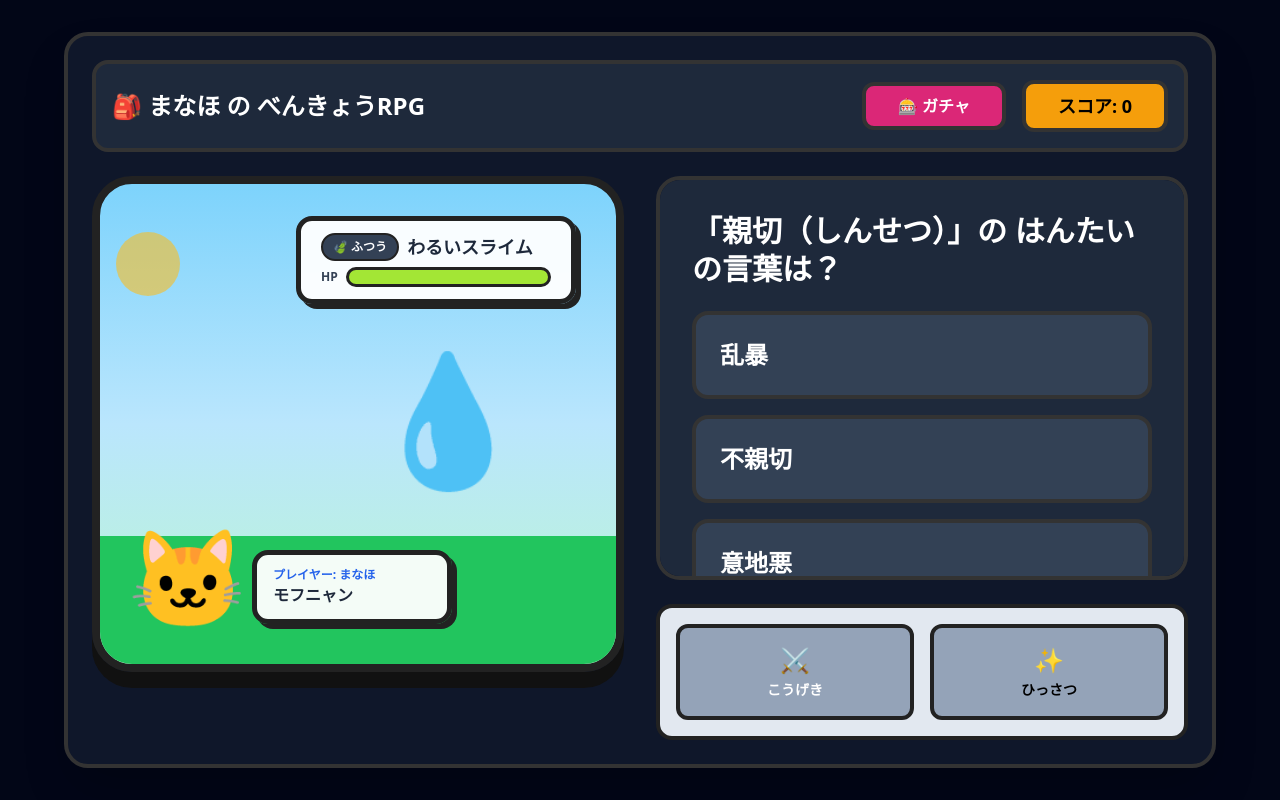
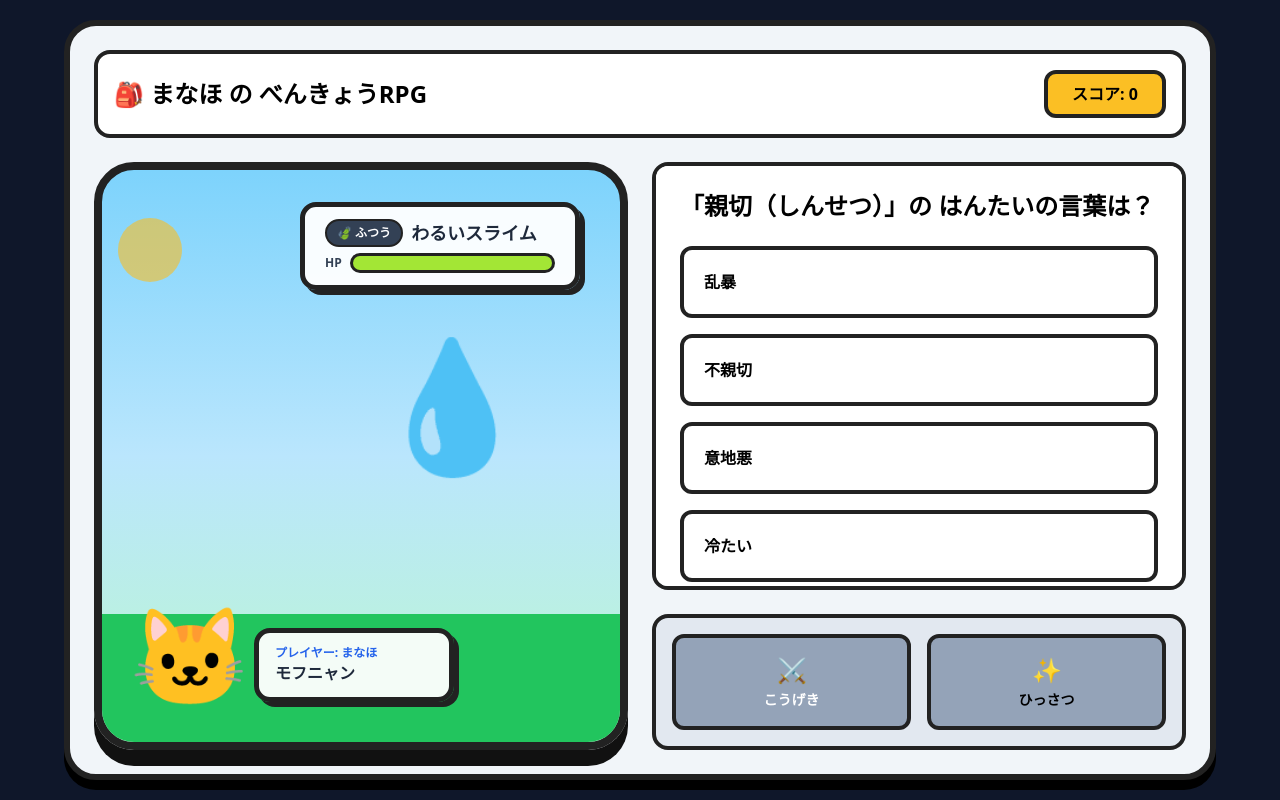
Before and after one commit to kotani6053/manaho-rpg, a Next.js app in the folder my-study-rpg/: page / in a window 1280 px wide. Built offline with nearby package versions, Linux system fonts and the light colour scheme.

Commit message:
Update page.tsx

```diff
--- a/my-study-rpg/src/app/page.tsx
+++ b/my-study-rpg/src/app/page.tsx
@@ -5,82 +5,58 @@ import ActionPanel from '../components/ActionPanel';
 import { kotobaData } from '../data/gameData';
 
 export default function GamePage() {
-  const [level, setLevel] = useState(5);
   const [score, setScore] = useState(0);
   const [currentQuizIndex, setCurrentQuizIndex] = useState(0);
-  const [selectedAnswer, setSelectedAnswer] = useState<string | null>(null);
-  const [isCorrect, setIsCorrect] = useState<boolean | null>(null);
-
+  const [monsterHP, setMonsterHP] = useState(100);
   const [isAttacking, setIsAttacking] = useState(false);
   const [isTakingDamage, setIsTakingDamage] = useState(false);
-  const [monsterHP, setMonsterHP] = useState(100);
-  const [monster, setMonster] = useState({ name: "わるいスライム", hp: 100, img: "💧", isRare: false });
 
   const quiz = kotobaData[currentQuizIndex] || kotobaData[0];
 
   const handleAttack = (isSpecial: boolean) => {
-    if (monsterHP <= 0) return;
     setIsAttacking(true);
-    const damage = isSpecial ? 40 + level * 4 : 15 + level * 2;
     setTimeout(() => {
       setIsAttacking(false);
-      setIsTakingDamage(true);
-      setMonsterHP((prev) => Math.max(0, prev - damage));
-      setTimeout(() => setIsTakingDamage(false), 500);
+      setMonsterHP((prev) => Math.max(0, prev - (isSpecial ? 50 : 20)));
     }, 300);
   };
 
-  const handleAnswerClick = (option: string) => {
-    if (selectedAnswer) return;
-    setSelectedAnswer(option);
-    const correct = option === quiz.a;
-    setIsCorrect(correct);
-    if (correct) {
-      setScore((prev) => prev + 10);
-    }
-  };
-
   return (
-    <main className="h-screen w-screen bg-slate-950 p-6 flex flex-col items-center justify-center font-sans overflow-hidden">
-      <div className="w-full max-w-6xl h-full max-h-[92vh] bg-slate-900 rounded-3xl border-4 border-[#333] p-6 shadow-2xl flex flex-col gap-6">
+    <main className="h-screen w-screen bg-slate-900 p-4 flex flex-col items-center justify-center overflow-hidden">
+      {/* メインコンテナ：全体高さを制限 */}
+      <div className="w-full max-w-6xl h-full max-h-[95vh] bg-slate-100 rounded-[2rem] border-[6px] border-[#222222] p-6 shadow-[0_10px_0_#000] flex flex-col gap-6">
 
         {/* ヘッダー */}
-        <header className="flex justify-between items-center bg-slate-800 border-4 border-[#333] rounded-2xl p-4">
-          <h1 className="text-2xl font-black text-white">🎒 まなほ の べんきょうRPG</h1>
-          <div className="flex items-center gap-4">
-            <button className="bg-pink-600 border-4 border-[#333] px-8 py-2 rounded-xl font-black text-white">🎰 ガチャ</button>
-            <div className="bg-amber-500 border-4 border-[#333] px-8 py-2 rounded-xl font-black text-lg">スコア: {score}</div>
-          </div>
+        <header className="flex justify-between items-center bg-white border-4 border-[#222222] rounded-2xl p-4 shrink-0">
+          <h1 className="text-2xl font-black">🎒 まなほ の べんきょうRPG</h1>
+          <div className="bg-amber-400 border-4 border-[#222222] px-6 py-2 rounded-xl font-black">スコア: {score}</div>
         </header>
 
-        {/* 左右分割 */}
-        <div className="flex-1 grid grid-cols-2 gap-8 min-h-0">
-          {/* 左側：バトル（※BattleScene内の攻撃ボタンはpropsで渡さないようにすれば表示されません） */}
-          <div className="h-full">
+        {/* 左右分割：両方の高さを完全に揃える */}
+        <div className="flex-1 grid grid-cols-2 gap-6 min-h-0">
+
+          {/* 左：バトル（flex-1で高さ最大化） */}
+          <div className="flex flex-col min-h-0">
             <BattleScene
-              monster={monster}
+              monster={{ name: "わるいスライム", hp: 100, img: "💧" }}
               monsterHP={monsterHP}
               isAttacking={isAttacking}
               isTakingDamage={isTakingDamage}
-              playerLevel={level}
+              playerLevel={5}
             />
           </div>
 
-          {/* 右側：クイズ ＋ 下部：ActionPanel */}
+          {/* 右：クイズ(上) ＋ アクションパネル(下) */}
           <div className="flex flex-col gap-6 min-h-0">
-            <div className="flex-1 bg-slate-800 border-4 border-[#333] rounded-3xl p-8 flex flex-col gap-6 overflow-y-auto">
-              <h2 className="text-3xl font-black leading-tight text-white">{quiz.q}</h2>
+            {/* クイズエリア（flex-1で可変） */}
+            <div className="flex-1 bg-white border-4 border-[#222222] rounded-2xl p-6 overflow-y-auto">
+              <h2 className="text-2xl font-black mb-6">{quiz.q}</h2>
               <div className="grid gap-4">
                 {quiz.options.map((opt) => (
                   <button
                     key={opt}
-                    onClick={() => handleAnswerClick(opt)}
-                    disabled={!!selectedAnswer}
-                    className={`text-left text-2xl font-bold p-6 border-4 border-[#333] rounded-2xl ${
-                      selectedAnswer === opt
-                        ? (opt === quiz.a ? "bg-emerald-600 text-white" : "bg-rose-600 text-white")
-                        : "bg-slate-700 text-white hover:bg-slate-600"
-                    }`}
+                    onClick={() => opt === quiz.a && setScore(s => s + 10)}
+                    className="text-left p-5 border-4 border-[#222222] rounded-xl font-bold bg-white hover:bg-slate-50 transition-none"
                   >
                     {opt}
                   </button>
@@ -88,12 +64,14 @@ export default function GamePage() {
               </div>
             </div>
 
-            {/* パネル：ボタンはここだけ */}
-            <ActionPanel
-              points={score}
-              monsterHP={monsterHP}
-              onAttack={handleAttack}
-            />
+            {/* アクションパネル（shrink-0でサイズ固定） */}
+            <div className="shrink-0">
+              <ActionPanel
+                points={score}
+                monsterHP={monsterHP}
+                onAttack={handleAttack}
+              />
+            </div>
           </div>
         </div>
       </div>
```
